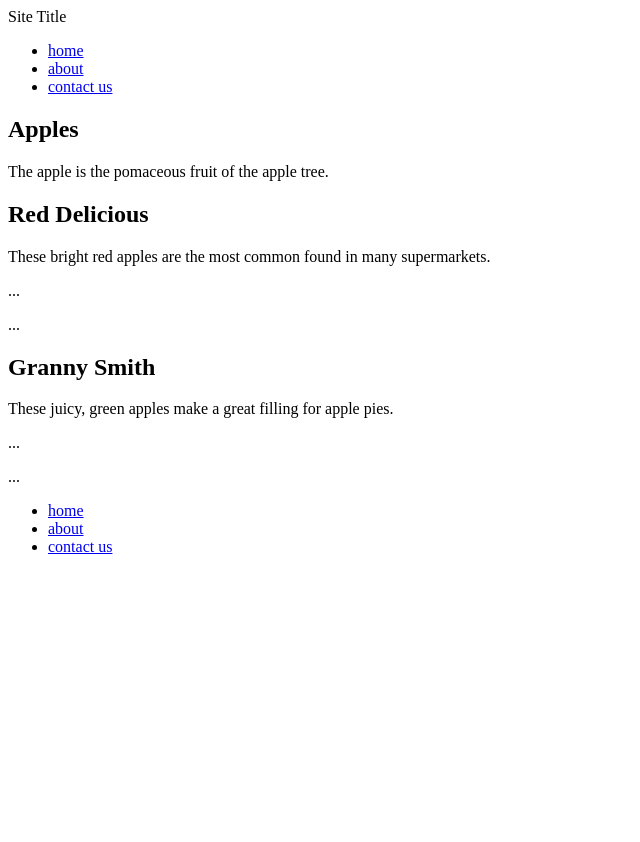
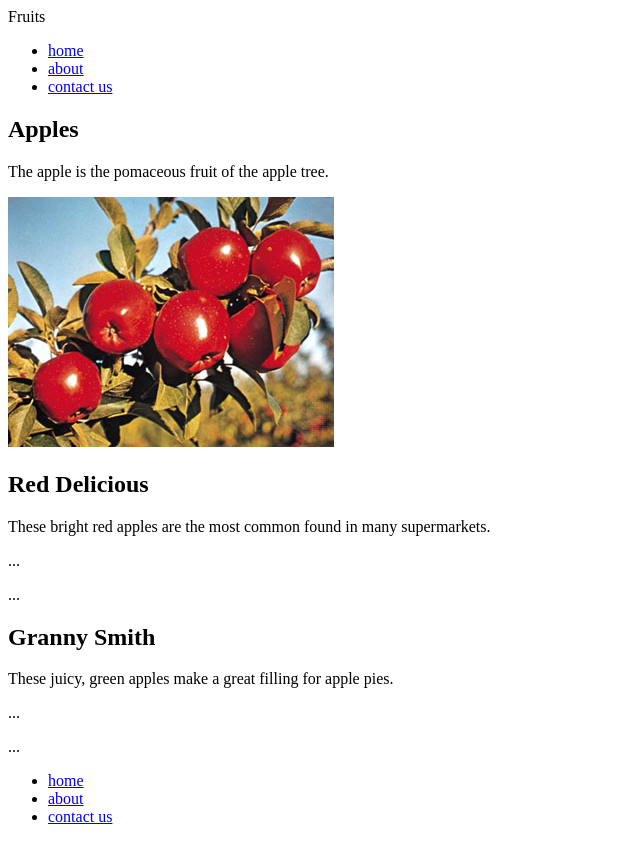
Before and after one commit to aliyusifov/html, a plain HTML site: page layout-ak.html in a window 1280 px wide. Shown: the whole page, without its empty margins (0-640 px from the left). Before the commit the page ends 800 px from the top, so only its background shows below. Drawn offline with Linux system fonts and the light colour scheme.

Commit message:
Update layout

```diff
--- a/layout-ak.html
+++ b/layout-ak.html
@@ -10,7 +10,7 @@
 
 <body>
     <header>
-        <span>Site Title</span>
+        <span>Fruits</span>
     </header>
     <nav>
         <ul>
@@ -29,7 +29,7 @@
         <section>
             <h1>Apples</h1>
             <p>The apple is the pomaceous fruit of the apple tree.</p>
-
+            <img src="img/apple.jpg">
             <article>
                 <h2>Red Delicious</h2>
                 <p>These bright red apples are the most common found in many supermarkets.
```
